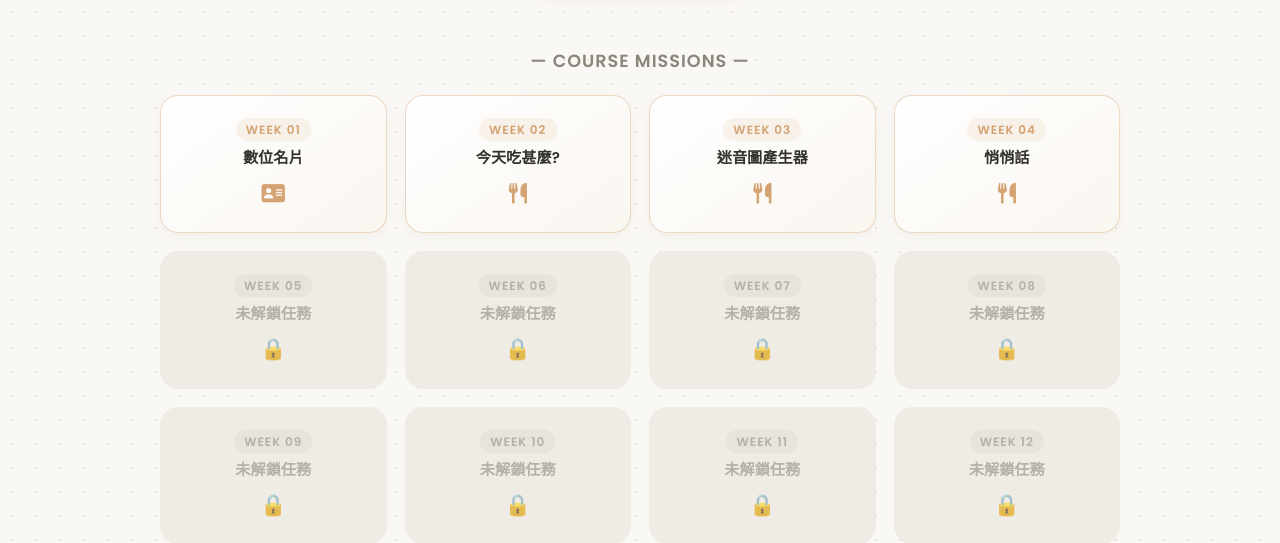
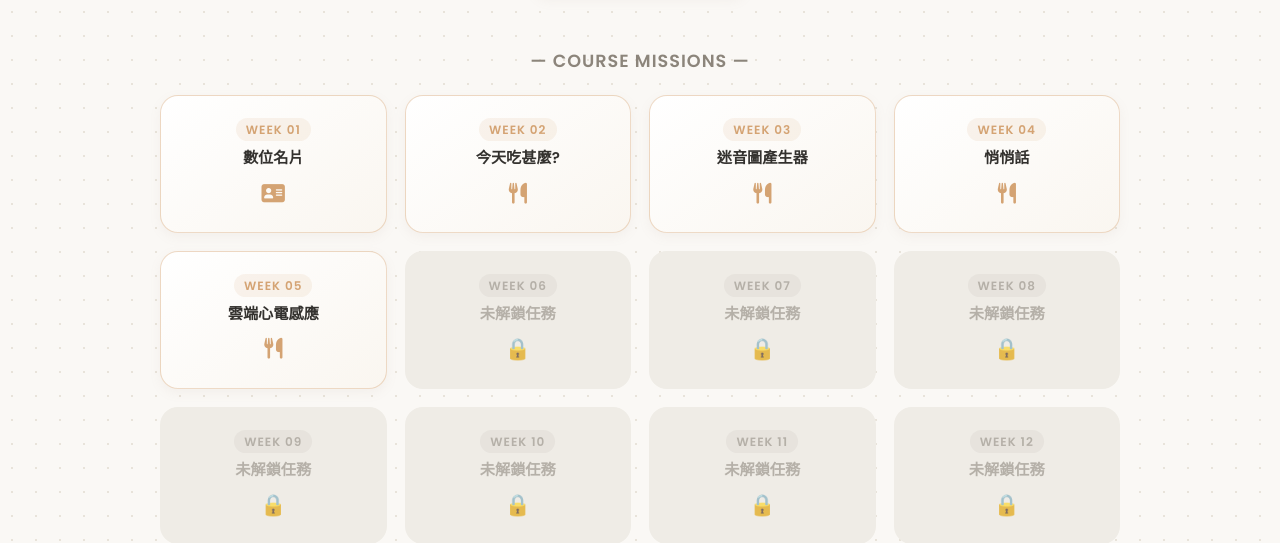
Before and after one commit to s26122125-rgb/aurora1540, a plain HTML site: page index.html in a window 1280 px wide. Shown: the part 288-831 px from the top of the page. Drawn offline with Linux system fonts and the light colour scheme.

Commit message:
Change Week 5 mission card to unlocked
Updated mission card for Week 5 to reflect unlocked status.

```diff
--- a/index.html
+++ b/index.html
@@ -455,11 +455,14 @@
                     </div>
                 </a>
 
-                <div class="mission-card locked" onclick="showLockedToast(5)">
+               <!-- 【已解鎖】按鈕 5：Week 5 - 雲端心電感應 -->
+                <a href="w4/index.html" class="mission-card unlocked">
                     <span class="week-tag">Week 05</span>
-                    <div class="mission-title">未解鎖任務</div>
-                    <div class="mission-status-icon">🔒</div>
-                </div>
+                    <div class="mission-title">雲端心電感應</div>
+                    <div class="mission-status-icon">
+                        <i class="fa-solid fa-utensils"></i>
+                    </div>
+                </a>
 
                 <div class="mission-card locked" onclick="showLockedToast(6)">
                     <span class="week-tag">Week 06</span>
```
